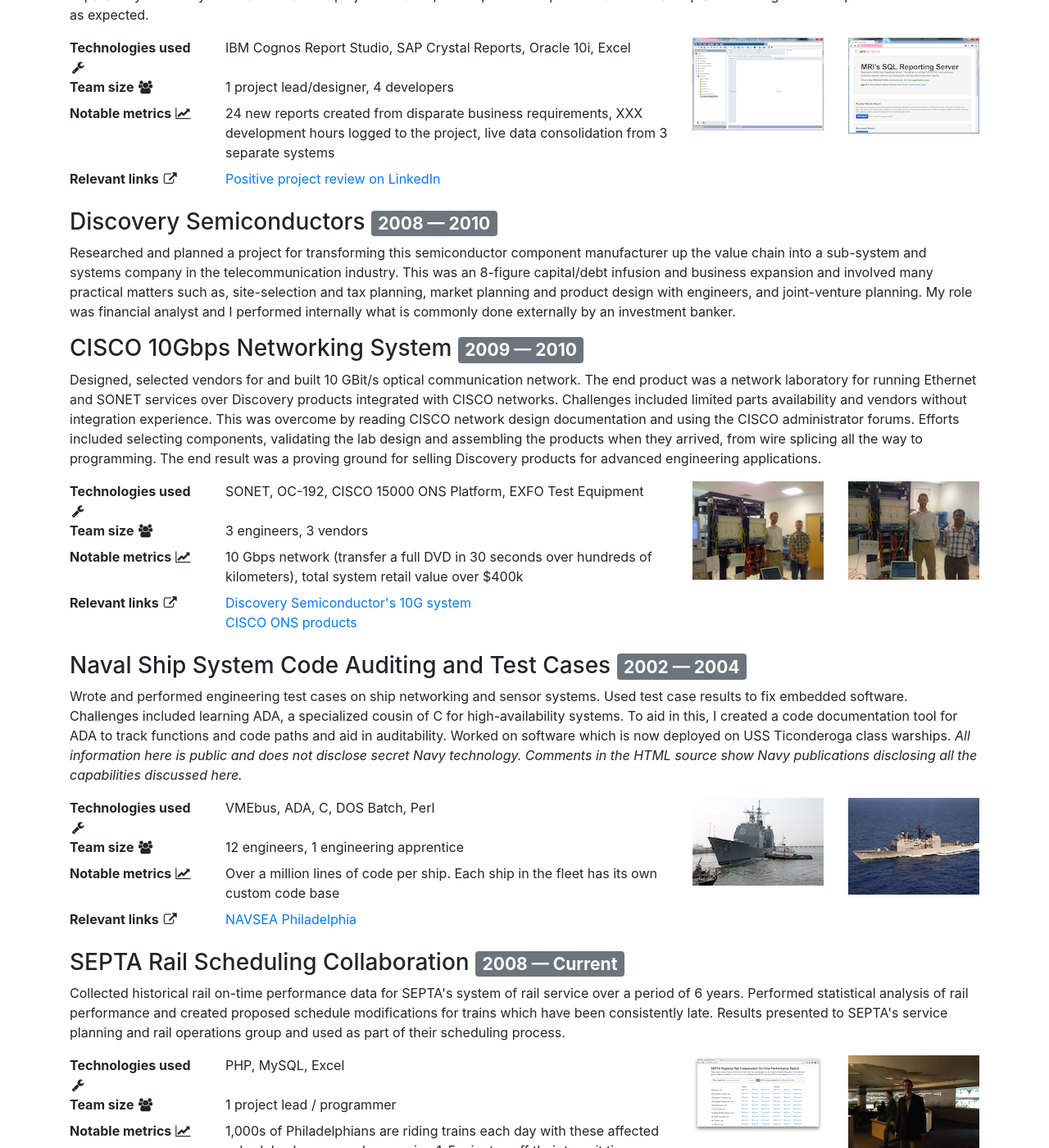
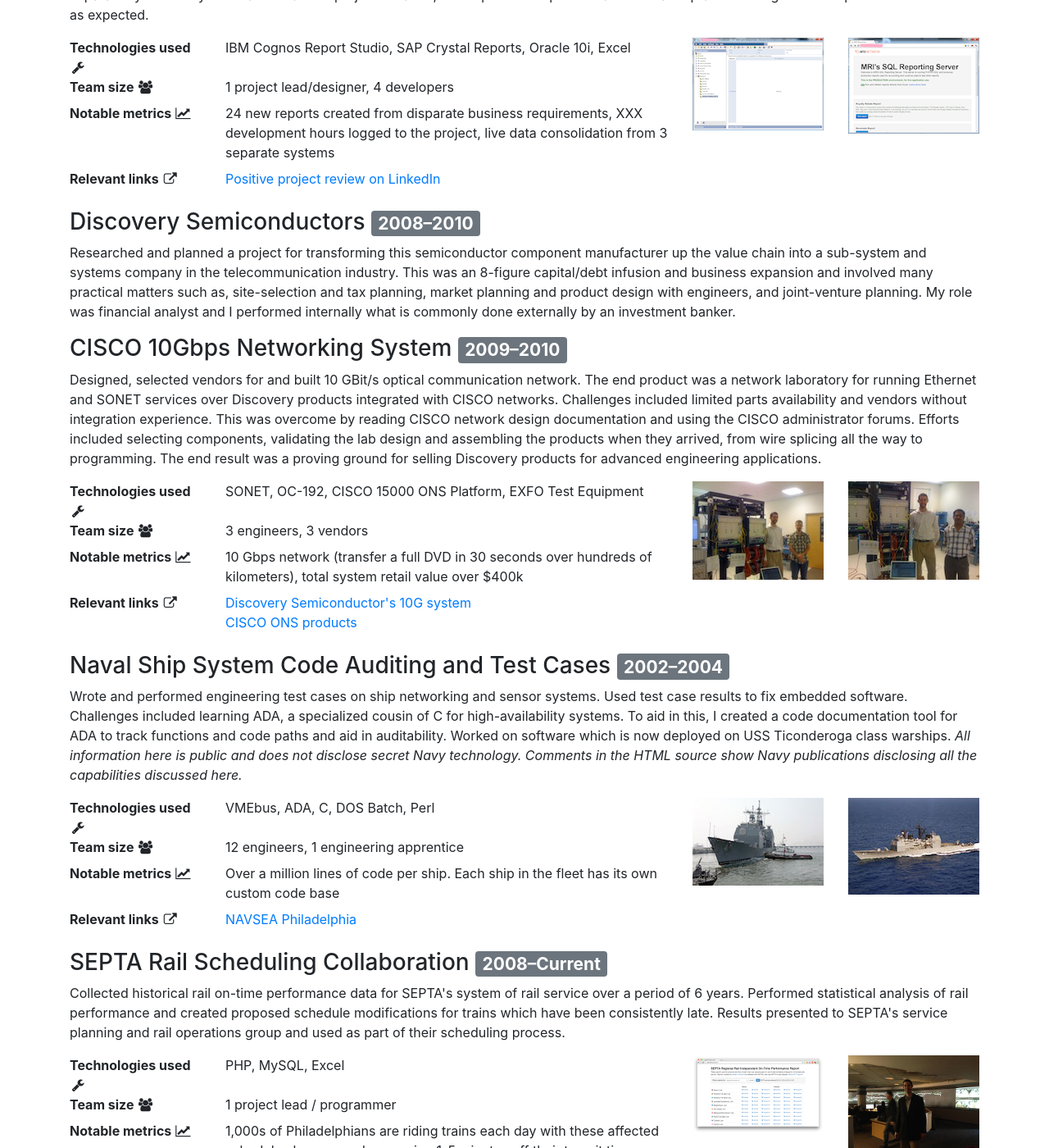
Before and after one commit to fulldecent/phor.net, a Jekyll site: the page built from project-resume.html, in a window 1280 px wide and 1400 px high, scrolled down 1587 px. Shown: the whole window at 82% size. Built offline with Jekyll 4.4.1, drawn with Linux system fonts in a browser that asks for light colours; some of the changed text lies outside the part shown.

Commit message:
fix dashes

```diff
--- a/project-resume.html
+++ b/project-resume.html
@@ -6,7 +6,7 @@ title: William Entriken, Silicon Valley Resume
   <div class="container">
     <h1 class="mt-3">Products Brought to Market</h2>
     <p>(A.k.a. my <a href="http://paultyma.blogspot.com/2012/05/how-to-get-your-resume-silicon-valley.html">"Silicon Valley resume"</a>)</p>
-    <h3>Pacific Medical Training <span class="badge badge-info">2013 &mdash; Current</span></h3>
+    <h3>Pacific Medical Training <span class="badge badge-info">2013&ndash;Current</span></h3>
     <p>We create interactive medical training courses. We are the first <u>company in the world</u> that provides accredited training for CPR and advanced life support courses completely online. We are one of two brands qualified to sell life support training to the United States Army. Our business is made possible by continuous innovation in our proprietary web-based learning management, content management, and sales management systems.</p>
     <p>I worked with the company's investors as a financial analyst / business analyst and we closed a deal to purchase this company from prior management. I am currently general manager and focus on growth through improving the product and opening new sales channels.</p>
     <p><strong>Legal</strong>: Successfully protested tens of millions of dollars of federal government procurements which were not competitive. Changed state regulations to allow our courses to be accepted.</p>
@@ -27,7 +27,7 @@ title: William Entriken, Silicon Valley Resume
       </div>
     </div>
 
-    <h3>Non-Fungible Tokens <span class="badge badge-info">2018 &mdash; Current</span></h3>
+    <h3>Non-Fungible Tokens <span class="badge badge-info">2018&ndash;Current</span></h3>
     <p>The flagship use case for blockchain applications was money. First, Bitcoin created $300 billion dollars out of thin air. For the next ten years, the only actual useful applications of blockchain have been to purchase drugs, and to raise money quasi-legally. Then I got involved with the second use case.</p>
     <p>Non-fungible tokens are a technology to track physical assets and in-game assets similar to the way that Bitcoin tracks money. The difference is that Bitcoin has zero intrinsic value and physical assets have much intrinsic value. My role has been to publish the standard, fight through the publication and acceptance process and advocate for this use case.</p>
     <p>Here is what a pull request review from me looks like: <a href="https://github.com/erasureprotocol/erasure-protocol/pull/253#pullrequestreview-318470827" target="_blank">Erasure Bay</a>. I have also reviewed/worked on: 0xcert Framework, Nightfall, Solidity, MLB Champions. I have responsibly published vulnerabilities against Compound Finance (token prices can change faster than specified) and Aion (can steal anyone's tokens). I review interoperability standards, ERC-165, ERC-1167.</p>
@@ -49,7 +49,7 @@ title: William Entriken, Silicon Valley Resume
       </div>
     </div>
 
-    <h3>CDI Corporation / L.R Kimball &amp; DSPCon <span class="badge badge-secondary">2010 &mdash; 2013</span></h3>
+    <h3>CDI Corporation / L.R Kimball &amp; DSPCon <span class="badge badge-secondary">2010&ndash;2013</span></h3>
     <p>Designed an enterprise-wide budgeting and forecasting system, selected and managed contractors and remained accountable to users for a working system. Worked with corporate executives to get project sponsorship and support and rolled out implementation, unifying the planning process across all subsidiaries and business units. This involved detailed requirements gathering from users across the globe and communications with users who would be replacing their current, local business processes. CDI works in the technology outsourcing and staffing industries. My role was product lead, requirements engineer and programmer.</p>
     <div class="row">
       <div class="col-sm-8">
@@ -95,10 +95,10 @@ title: William Entriken, Silicon Valley Resume
       </div>
     </div>
 
-    <h3>Discovery Semiconductors <span class="badge badge-secondary">2008 &mdash; 2010</span></h3>
+    <h3>Discovery Semiconductors <span class="badge badge-secondary">2008&ndash;2010</span></h3>
     <p>Researched and planned a project for transforming this semiconductor component manufacturer up the value chain into a sub-system and systems company in the telecommunication industry. This was an 8-figure capital/debt infusion and business expansion and involved many practical matters such as, site-selection and tax planning, market planning and product design with engineers, and joint-venture planning. My role was financial analyst and I performed internally what is commonly done externally by an investment banker.</p>
 
-    <h3>CISCO 10Gbps Networking System <span class="badge badge-secondary">2009 &mdash; 2010</span></h3>
+    <h3>CISCO 10Gbps Networking System <span class="badge badge-secondary">2009&ndash;2010</span></h3>
     <p>Designed, selected vendors for and built 10 GBit/s optical communication network. The end product was a network laboratory for running Ethernet and SONET services over Discovery products integrated with CISCO networks. Challenges included limited parts availability and vendors without integration experience. This was overcome by reading CISCO network design documentation and using the CISCO administrator forums. Efforts included selecting components, validating the lab design and assembling the products when they arrived, from wire splicing all the way to programming. The end result was a proving ground for selling Discovery products for advanced engineering applications.</p>
     <div class="row">
       <div class="col-sm-8">
@@ -123,7 +123,7 @@ title: William Entriken, Silicon Valley Resume
       </div>
     </div>
 
-    <h3>Naval Ship System Code Auditing and Test Cases <span class="badge badge-secondary">2002 &mdash; 2004</span></h3>
+    <h3>Naval Ship System Code Auditing and Test Cases <span class="badge badge-secondary">2002&ndash;2004</span></h3>
     <!--
     A little CYA, following are public US Department of Defense sources which mention everything I have said here:
     * Philadelphia is NAVSEA station: http://www.navsea.navy.mil/Home/WarfareCenters/NSWCPhiladelphia.aspx
@@ -156,7 +156,7 @@ title: William Entriken, Silicon Valley Resume
   </div>
 
 
-  <h3>SEPTA Rail Scheduling Collaboration <span class="badge badge-secondary">2008 &mdash; Current</span></h3>
+  <h3>SEPTA Rail Scheduling Collaboration <span class="badge badge-secondary">2008&ndash;Current</span></h3>
   <p>Collected historical rail on-time performance data for SEPTA's system of rail service over a period of 6 years. Performed statistical analysis of rail performance and created proposed schedule modifications for trains which have been consistently late. Results presented to SEPTA's service planning and rail operations group and used as part of their scheduling process.</p>
   <div class="row">
     <div class="col-sm-8">
@@ -186,7 +186,7 @@ title: William Entriken, Silicon Valley Resume
     </div>
   </div>
 
-  <h3>Security Auditing for Online Financial Systems <span class="badge badge-secondary">2008 &mdash; 2010</span></h3>
+  <h3>Security Auditing for Online Financial Systems <span class="badge badge-secondary">2008&ndash;2010</span></h3>
   <p>Led collaboration with the FBI, FINRA, SEC, and investment banks to identify and resolve security holes allowing unauthorized access to retail investors’ accounts. Other non-financial security issues are noted below and I am continually working to find and resolve these types of problems in various industries.</p>
   <div class="row">
     <div class="col-sm-8">
```
